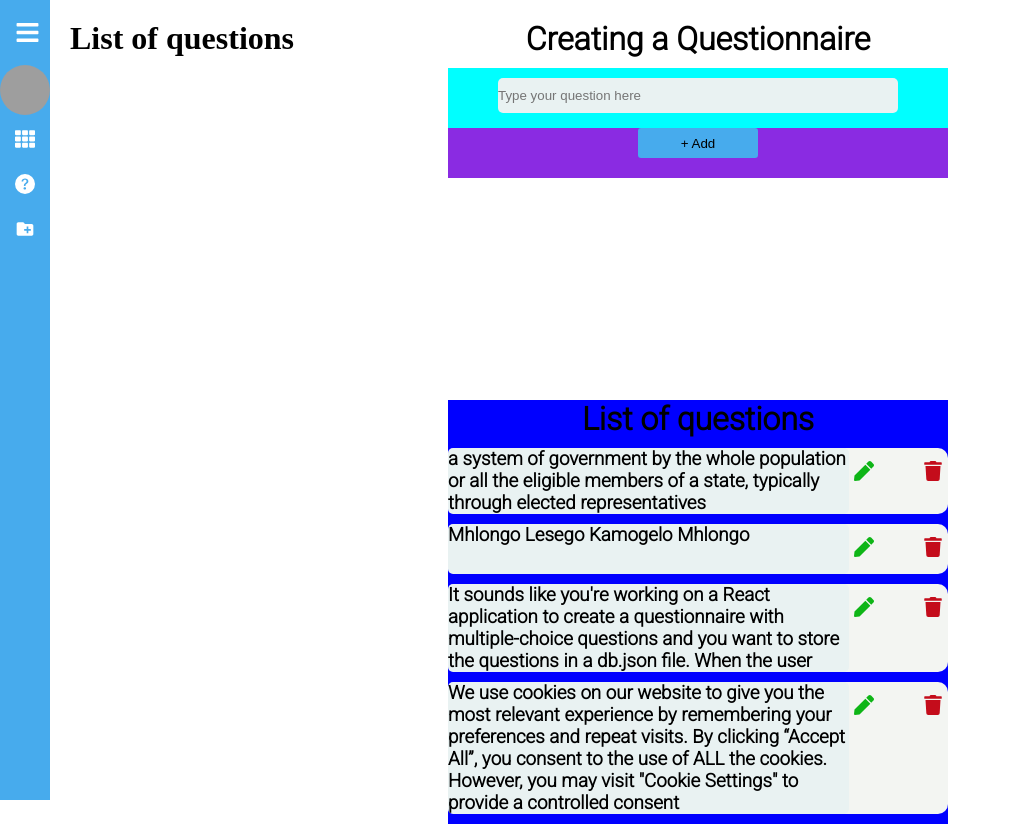
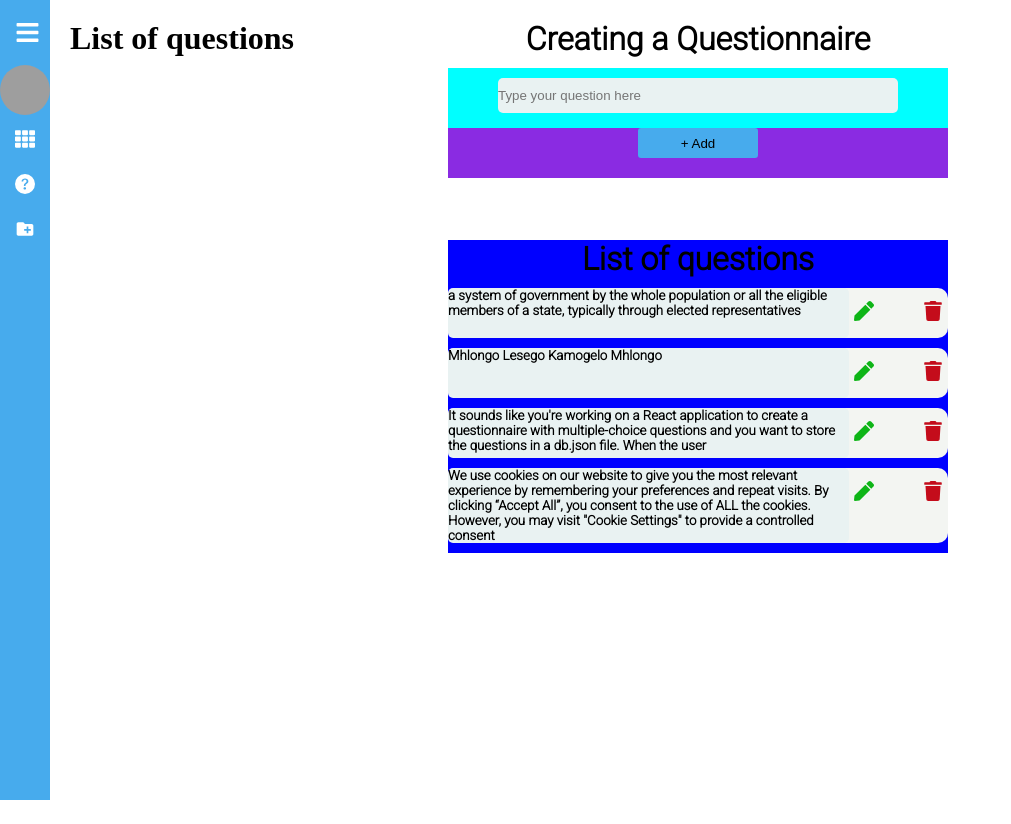
Before and after one commit to LesegoLSG/Questionnaire-React, a React (Create React App) app: page /create in a window 1280 px wide. Shown: the whole page, without its empty margins (0-1011 px from the left). After the commit the page ends 800 px from the top, so only its background shows below. Built offline with nearby package versions, Linux system fonts and the light colour scheme; data requests are answered from the project's data file; grey boxes are pictures that could not be loaded.

Commit message:
Modified penicon

```diff
--- a/src/Components/Question.js
+++ b/src/Components/Question.js
@@ -15,7 +15,7 @@ const Question = ({quest,onDelete,onEdit}) => {
 
             <div className="question">
                 {/*Capitalize the first letter of the question*/}
-            <h3>{quest.text}</h3>
+            <h5>{quest.text}</h5>
             </div>
             <div className="icons" >
 
--- a/src/Stylesheet/Question.css
+++ b/src/Stylesheet/Question.css
@@ -35,7 +35,7 @@
 .main-question{
     position:absolute;
     left:35%;
-    top:50%;
+    top:30%;
     align-items: center;
     background-color: blue;
     font-family: 'Inter', sans-serif;
```
